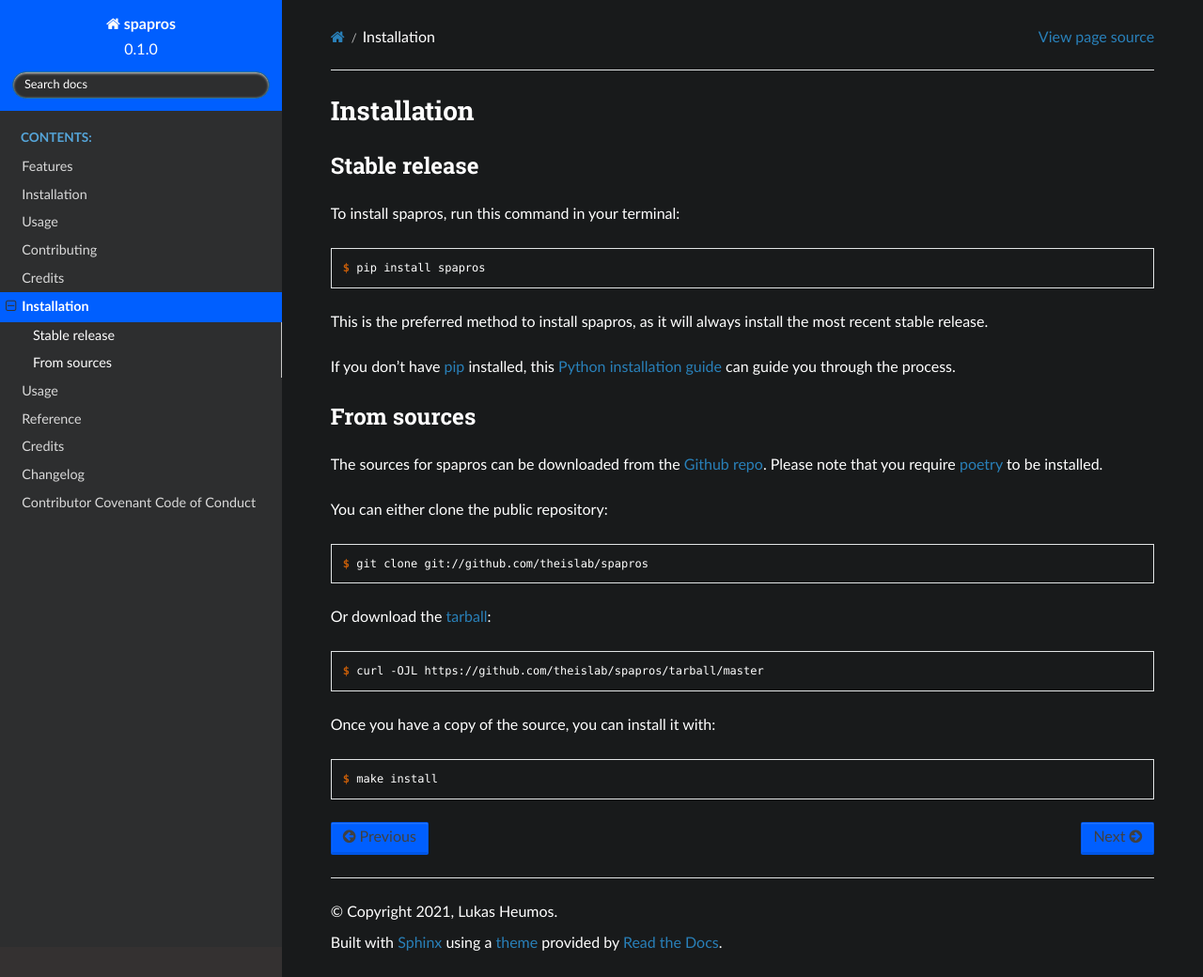
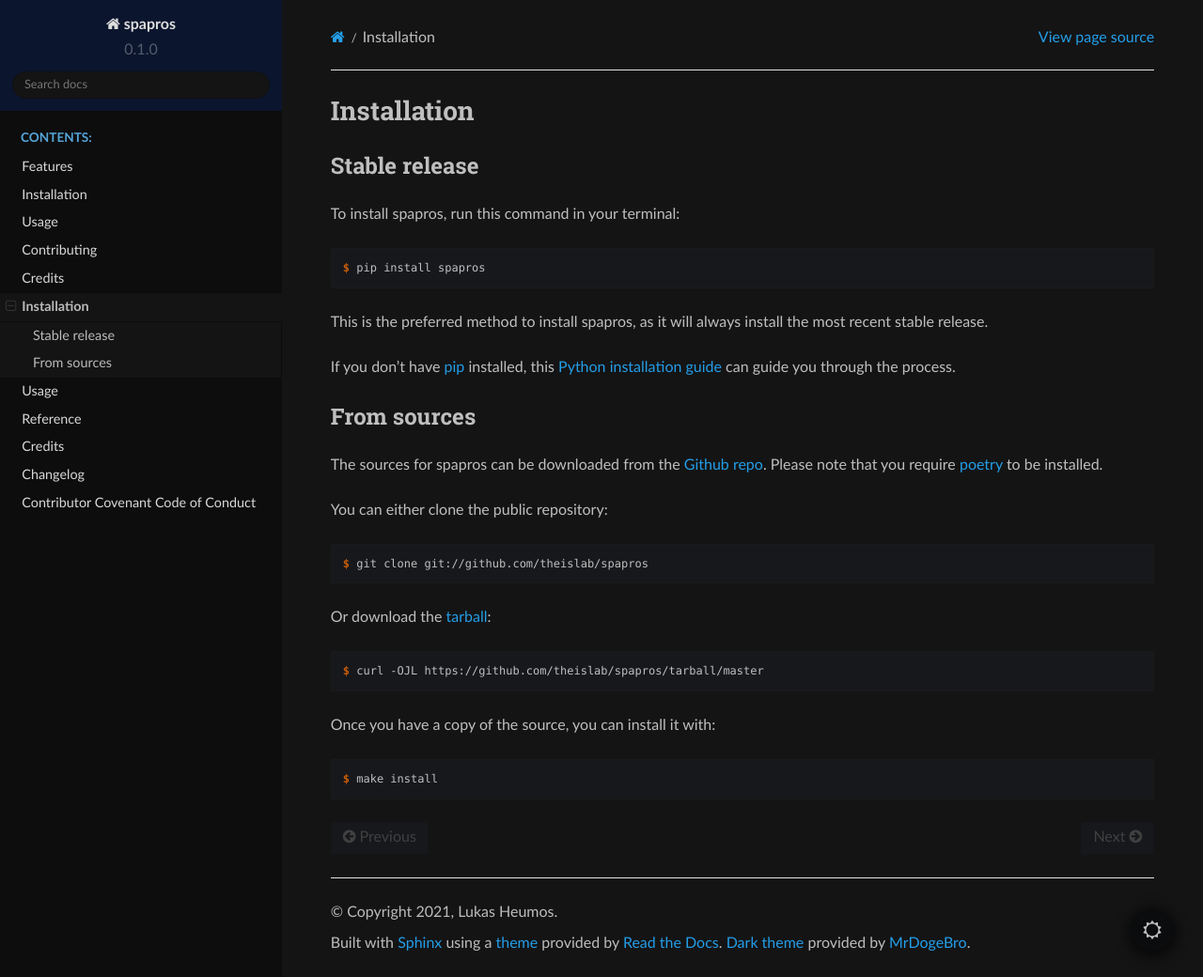
Before and after one commit to theislab/spapros, a Sphinx documentation site: the page built from docs/installation.rst, in a window 1280 px wide and 1040 px high. Shown: the whole window at 94% size. Built offline with Sphinx 7.4.7 and the Read the Docs theme 2.0.0, drawn with Linux system fonts in a browser that asks for light colours.

Commit message:
poetry update & dark docs
Signed-off-by: zethson <lukas.heumos@posteo.net>

```diff
--- a/docs/_static/custom_cookietemple.css
+++ b/docs/_static/custom_cookietemple.css
@@ -1,199 +1,4 @@
 @import "basic.css";
-
-/*Color main components with a dark theme*/
-div,
-span,
-code {
-    background-color: #181a1b !important;
-}
-
-.wy-side-nav-search {
-    background-color: #005fff !important;
-}
-
-.wy-side-nav-search div {
-    background-color: #005fff !important;
-}
-
-.wy-side-nav-search form {
-    background-color: #005fff !important;
-}
-
-.wy-side-nav-search .wy-form input {
-    background-color: #2d2e2f !important;
-}
-
-.wy-side-nav-search .wy-form input:focus {
-    background-color: #ffffff !important;
-    color: #000000 !important;
-}
-
-::placeholder {
-    /* Chrome, Firefox, Opera, Safari 10.1+ */
-    color: white;
-    opacity: 1; /* Firefox */
-}
-
-/*Font color is mainly white*/
-.rst-content p,
-li,
-h1,
-h2,
-h3,
-h4,
-h5,
-h6,
-.highlight-console,
-.n,
-.section {
-    color: #ffffff;
-}
-
-/*The side menu is slightly more grey and lighter than the overall theme*/
-.wy-menu,
-.wy-menu-vertical {
-    background-color: #2d2e2f !important;
-}
-
-.wy-side-scroll {
-    background-color: #2d2e2f !important;
-}
-
-.wy-menu .caption-text {
-    background-color: #2d2e2f !important;
-}
-
-.caption-text {
-    background-color: #181a1b !important;
-}
-
-.figure p {
-    background-color: #181a1b !important;
-}
-
-/*Toctree wrapper on index page has a dark background unlike the other menu items*/
-.toctree-wrapper .compound ul .toctree-l1,
-.toctree-wrapper .compound ul .toctree-l2 {
-    background-color: #181a1b !important;
-    color: #005fff !important;
-}
-
-/*The current menu section has a blue background*/
-.wy-menu-vertical li.toctree-l1.current li.toctree-l2 > a:hover {
-    color: #ffffff !important;
-    background: #005fff !important;
-}
-
-/*Subitems under the current section are displayed in grey again*/
-.wy-menu-vertical li.toctree-l1.current li.toctree-l2 > a {
-    color: #ffffff !important;
-    background: #2d2e2f !important;
-}
-
-/*Current hovered item has a blue background*/
-.wy-menu-vertical li.toctree-l2.current li.toctree-l3 > a:hover {
-    color: #ffffff !important;
-    background: #005fff !important;
-}
-
-.wy-menu-vertical li.toctree-l3.current li.toctree-l4 > a {
-    color: #ffffff !important;
-    background: #2d2e2f !important;
-}
-
-.wy-menu-vertical li.toctree-l3.current li.toctree-l4 > a:hover {
-    color: #ffffff !important;
-    background: #005fff !important;
-}
-
-.wy-menu-vertical li.toctree-l2.current > a:hover {
-    color: #ffffff !important;
-    background: #005fff !important;
-}
-
-.wy-menu-vertical li.toctree-l2.current li.toctree-l3 > a {
-    color: #ffffff !important;
-    background: #2d2e2f !important;
-}
-
-.wy-menu-vertical li.toctree-l1.current {
-    color: #ffffff !important;
-    background: #005fff !important;
-    border-color: #005fff !important;
-}
-
-.wy-menu-vertical li.toctree-l1.current > a {
-    color: #ffffff !important;
-    background: #005fff !important;
-    border-color: #005fff !important;
-}
-
-.wy-menu-vertical li.toctree-l1.current > a:hover {
-    color: #ffffff !important;
-    background: #005fff !important;
-    border-color: #005fff !important;
-}
-
-/*The expand toctree items have the same background as its corresponding section*/
-.wy-menu-vertical li.toctree-l1 a span.toctree-expand {
-    background-color: #005fff !important;
-}
-
-.wy-menu-vertical li.toctree-l2 a span.toctree-expand {
-    background-color: #2d2e2f !important;
-}
-
-.wy-menu-vertical li.toctree-l2 a:hover span.toctree-expand {
-    background-color: #005fff !important;
-}
-
-.wy-menu-vertical li.toctree-l3 a span.toctree-expand {
-    background-color: #2d2e2f !important;
-}
-
-.wy-menu-vertical li.toctree-l2.current a .toctree-expand {
-    background-color: #2d2e2f !important;
-    color: #ffffff !important;
-}
-
-.wy-menu-vertical li.toctree-l2.current a:hover .toctree-expand {
-    background-color: #005fff !important;
-    color: #ffffff !important;
-}
-
-.wy-menu-vertical li.toctree-l3.current a .toctree-expand {
-    background-color: #2d2e2f !important;
-    color: #ffffff !important;
-}
-
-.wy-menu-vertical li.toctree-l3 a:hover span.toctree-expand {
-    background-color: #005fff !important;
-}
-
-.code .docutils .literal .notranslate .pre {
-    background-color: #181a1b !important;
-}
-
-/*Color footer separately corresponding to overall dark theme*/
-footer {
-    color: #ffffff;
-}
-
-/*Color footer buttons in blue*/
-.rst-footer-buttons a,
-.rst-footer-buttons a:hover,
-.rst-footer-buttons span {
-    background-color: #005fff !important;
-}
-
-.wy-side-nav-search a {
-    background-color: #005fff !important;
-}
-
-.version {
-    background-color: #005fff !important;
-    color: #ffffff !important;
-}
 
 /*Set max width to none so the theme uses all available width*/
 .wy-nav-content {
--- a/docs/conf.py
+++ b/docs/conf.py
@@ -28,7 +28,10 @@ extensions = [
     "sphinx.ext.autodoc",
     "sphinx.ext.napoleon",
     "sphinx_click",
+    "sphinx_rtd_dark_mode",
 ]
+
+default_dark_mode = True
 
 # Add any paths that contain templates here, relative to this directory.
 templates_path = ["_templates"]
--- a/noxfile.py
+++ b/noxfile.py
@@ -160,7 +160,7 @@ def docs_build(session: Session) -> None:
     """Build the documentation."""
     args = session.posargs or ["docs", "docs/_build"]
     session.install(".")
-    session.install("sphinx", "sphinx-click", "sphinx-rtd-theme")
+    session.install("sphinx", "sphinx-click", "sphinx-rtd-theme", "sphinx-rtd-dark-mode")
 
     build_dir = Path("docs", "_build")
     if build_dir.exists():
@@ -174,7 +174,7 @@ def docs(session: Session) -> None:
     """Build and serve the documentation with live reloading on file changes."""
     args = session.posargs or ["--open-browser", "docs", "docs/_build"]
     session.install(".")
-    session.install("sphinx", "sphinx-autobuild", "sphinx-click", "sphinx-rtd-theme")
+    session.install("sphinx", "sphinx-autobuild", "sphinx-click", "sphinx-rtd-theme", "sphinx-rtd-dark-mode")
 
     build_dir = Path("docs", "_build")
     if build_dir.exists():
--- a/pyproject.toml
+++ b/pyproject.toml
@@ -27,6 +27,7 @@ seaborn = "^0.11.1"
 matplotlib = "^3.4.1"
 leidenalg = "^0.8.4"
 questionary = "^1.9.0"
+sphinx-rtd-dark-mode = "^1.2.1"
 
 [tool.poetry.dev-dependencies]
 pytest = "^6.2.4"
@@ -37,7 +38,7 @@ typeguard = "^2.12.0"
 xdoctest = {extras = ["colors"], version = "^0.15.0"}
 sphinx = "^3.5.4"
 sphinx-autobuild = "^2021.3.14"
-pre-commit = "^2.12.1"
+pre-commit = "^2.13.0"
 flake8 = "^3.9.2"
 black = "^21.5b1"
 flake8-bandit = "^2.1.2"
@@ -50,7 +51,7 @@ reorder-python-imports = "^2.5.0"
 pre-commit-hooks = "^4.0.1"
 sphinx-rtd-theme = "^0.5.2"
 Pygments = "^2.9.0"
-sphinx-click = "^2.7.1"
+sphinx-click = "^3.0.0"
 
 [tool.poetry.scripts]
 spapros = "spapros.__main__:main"
```
Also changed, not shown: docs/requirements.txt (+4 -3 lines), 1 other file.
